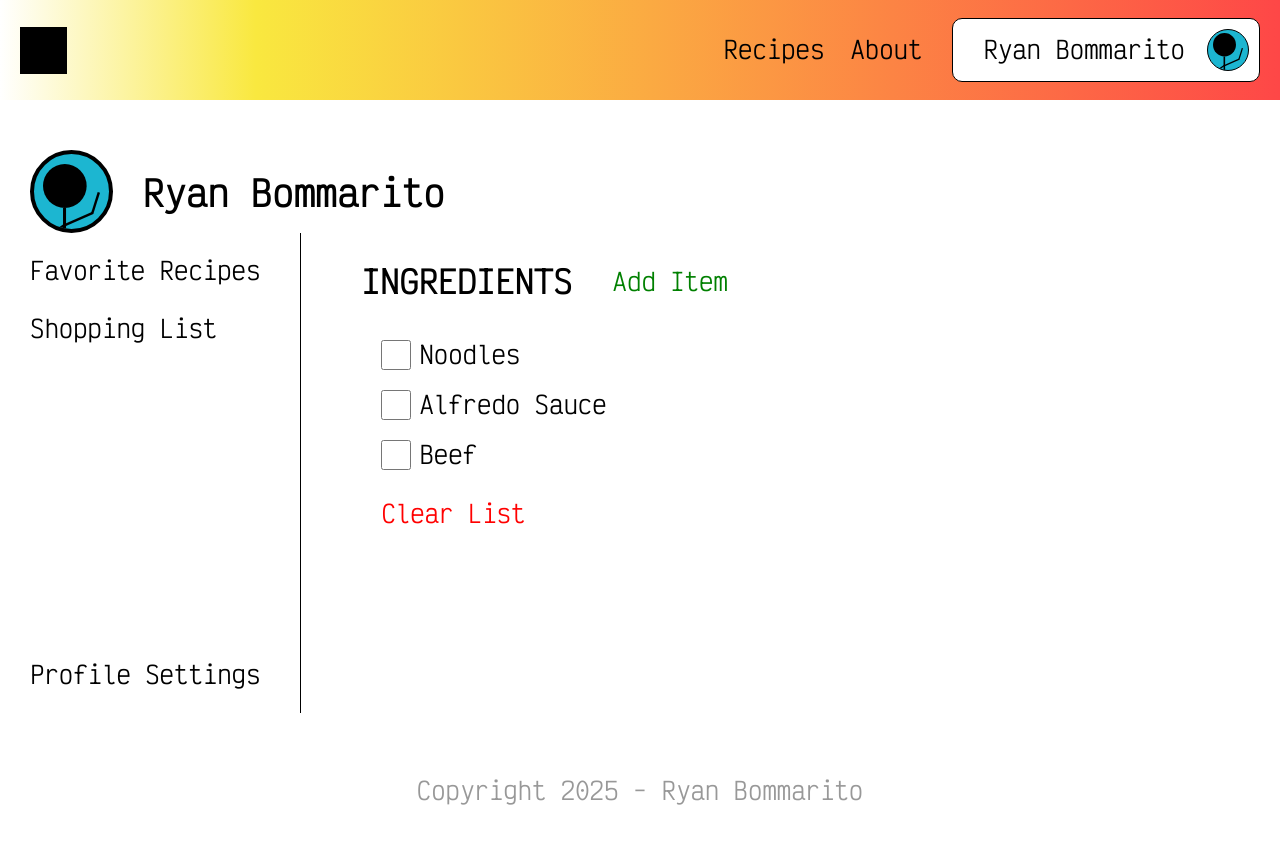
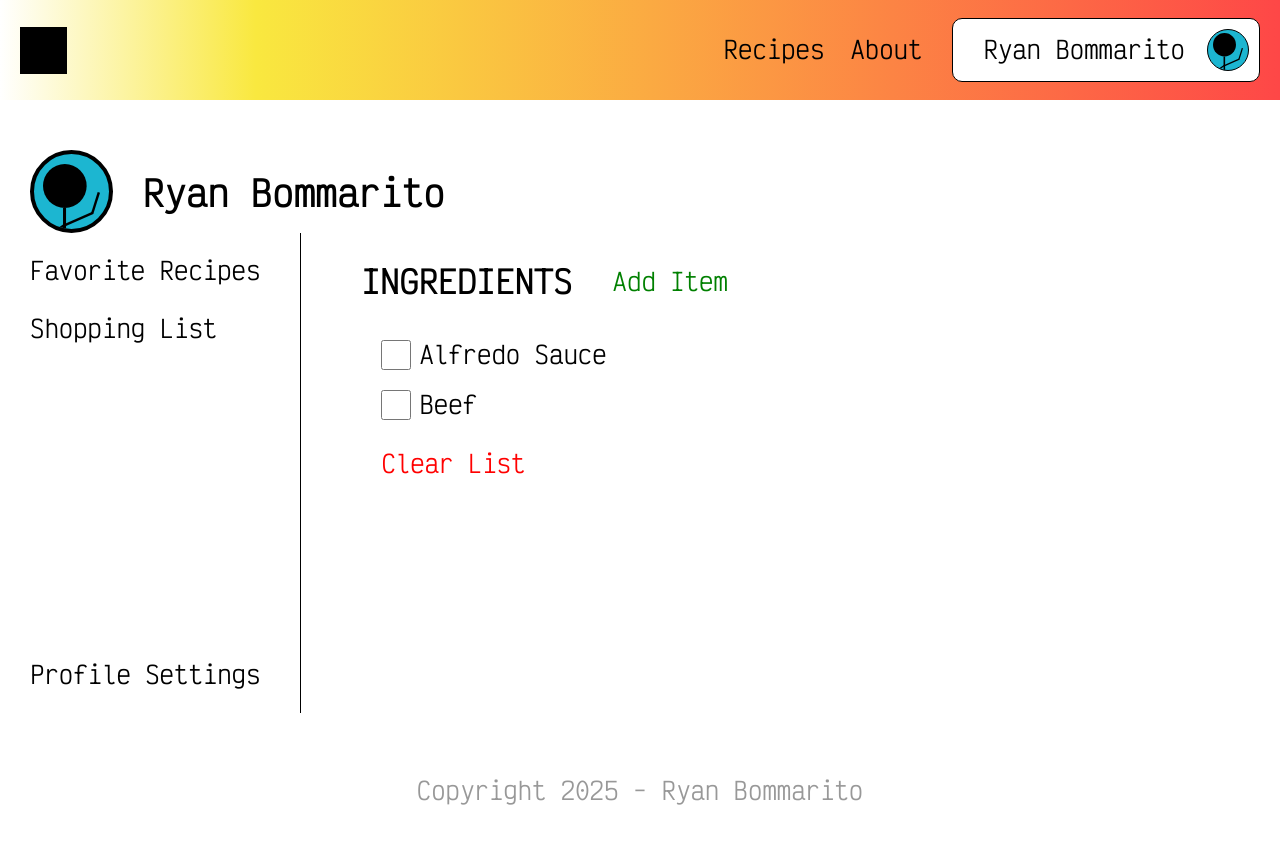
Before and after one commit to RyBCreates/food-finder, a React (Vite) app: page /#/profile/shopping-list in a window 1280 px wide. Shown: the top 844 px of the page. Built offline with nearby package versions, Linux system fonts and the light colour scheme.

Commit message:
Added Functionality for ingredients to show up in the shopping list when added

```diff
--- a/src/components/App/App.jsx
+++ b/src/components/App/App.jsx
@@ -107,7 +107,10 @@ function App() {
                   />
                 }
               />
-              <Route path="shopping-list" element={<ShoppingList />} />
+              <Route
+                path="shopping-list"
+                element={<ShoppingList shoppingList={shoppingList} />}
+              />
               <Route path="profile-settings" element={<ProfileSettings />} />
             </Route>
           </Routes>
--- a/src/components/ShoppingList/ShoppingList.jsx
+++ b/src/components/ShoppingList/ShoppingList.jsx
@@ -1,6 +1,6 @@
 import "./ShoppingList.css";
 
-function ShoppingList() {
+function ShoppingList({ shoppingList }) {
   return (
     <section className="shopping-list">
       <div className="shopping-list__header">
@@ -13,10 +13,15 @@ function ShoppingList() {
         </button>
       </div>
       <ul className="shopping-list__list">
-        <li className="shopping-list__ingredient">
-          <input className="shopping-list__checkbox" type="checkbox"></input>
-          <p className="shopping-list__ingredient-name">Noodles</p>
-        </li>
+        {shoppingList.map((item, index) => (
+          <li className="shopping-list__ingredient" key={index}>
+            <input className="shopping-list__checkbox" type="checkbox"></input>
+            <p className="shopping-list__ingredient-name">
+              {item.amount} {item.name}
+            </p>
+          </li>
+        ))}
+
         <li className="shopping-list__ingredient">
           <input className="shopping-list__checkbox" type="checkbox"></input>
           <p className="shopping-list__ingredient-name">Alfredo Sauce</p>
```
